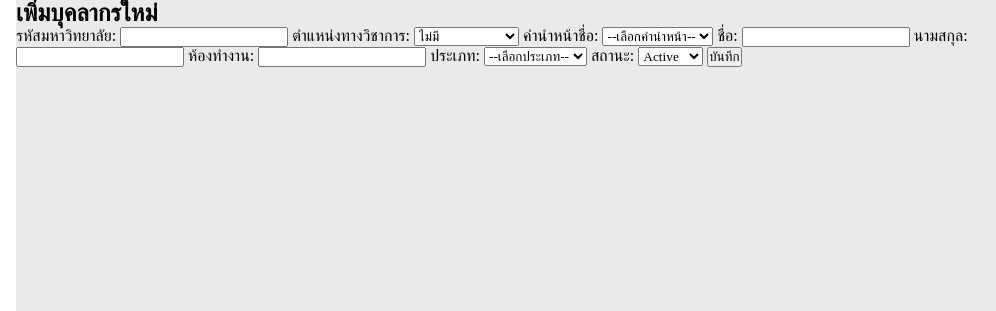
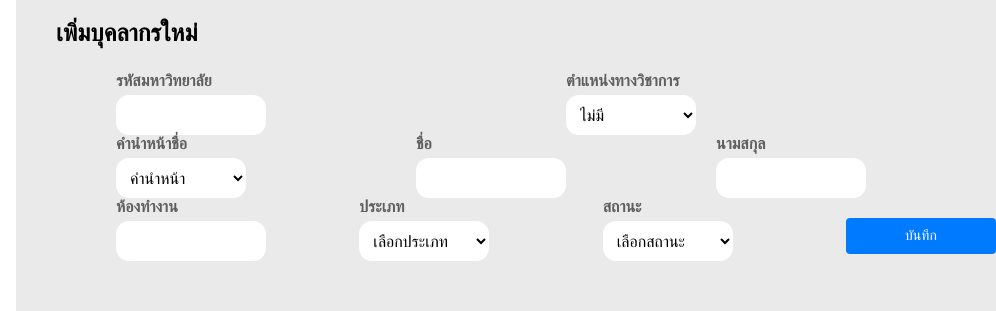
Before and after one commit to Phattharaphum/cs261-group8-100001, a website: page project-root/public/administrativeStaffDetails.html in a window 1280 px wide. Shown: the top 311 px of the page, 284-1280 px from the left. Drawn offline with Linux system fonts and the light colour scheme; a web font is replaced by a local one.

Commit message:
editadministrativeStaffDetails

```diff
--- a/project-root/public/administrativeStaffDetails.html
+++ b/project-root/public/administrativeStaffDetails.html
@@ -6,6 +6,10 @@
     <title>รายละเอียดบุคลากร</title>
     <link rel="stylesheet" href="css/stylesidebar.css">
     <link rel="stylesheet" href="css/styleadministrativeStaffDetails.css">
+    <link rel="preconnect" href="https://fonts.googleapis.com">
+    <link rel="preconnect" href="https://fonts.gstatic.com" crossorigin>
+    <link href="https://fonts.googleapis.com/css2?family=Bai+Jamjuree:ital,wght@0,200;0,300;0,400;0,500;0,600;0,700;1,200;1,300;1,400;1,500;1,600;1,700&display=swap" rel="stylesheet">
+
 </head>
 <body>
     <div class="container">
@@ -78,51 +82,68 @@
         function displayAddStaffForm(staff = {}) {
             const staffDetails = document.getElementById('staffDetails');
             staffDetails.innerHTML = `
-                <form id="staffForm">
-                    <label for="university_id">รหัสมหาวิทยาลัย:</label>
+            <form id="staffForm" >
+                <div class="staffForm1">
+                    <div class="university_id">
+                        <label  for="university_id">รหัสมหาวิทยาลัย</label>
                         <input type="text" id="university_id" name="university_id" value="${staff.university_id || ''}" required>
-
-                    <label for="academic_title">ตำแหน่งทางวิชาการ:</label>
-                    <select id="academic_title" name="academic_title">
-                        <option value="">--เลือกตำแหน่ง--</option>
+                    </div>
+                    <div class="academic_title">
+                        <label for="academic_title">ตำแหน่งทางวิชาการ</label>
+                        <select id="academic_title" name="academic_title" class="aaa">
+                            <option value="">เลือกตำแหน่ง</option>
                             <option value="ศ." ${staff.academic_title === 'ศ.' ? 'selected' : ''}>ศ.</option>
                             <option value="รศ." ${staff.academic_title === 'รศ.' ? 'selected' : ''}>รศ.</option>
                             <option value="ผศ." ${staff.academic_title === 'ผศ.' ? 'selected' : ''}>ผศ.</option>
                             <option value="ดร." ${staff.academic_title === 'ดร.' ? 'selected' : ''}>ดร.</option>
                             <option value="" ${!staff.academic_title ? 'selected' : ''}>ไม่มี</option>
                         </select>
-
-                    <label for="personal_title">คำนำหน้าชื่อ:</label>
-                    <select id="personal_title" name="personal_title" required>
-                        <option value="">--เลือกคำนำหน้า--</option>
+                    </div>
+                </div>
+                <div class="staffForm2">
+                    <div class="personal_title">
+                        <label for="personal_title">คำนำหน้าชื่อ</label>
+                        <select id="personal_title" name="personal_title" required class="aaa">
+                            <option value="">คำนำหน้า</option>
                             <option value="นาย" ${staff.personal_title === 'นาย' ? 'selected' : ''}>นาย</option>
                             <option value="นาง" ${staff.personal_title === 'นาง' ? 'selected' : ''}>นาง</option>
                             <option value="นางสาว" ${staff.personal_title === 'นางสาว' ? 'selected' : ''}>นางสาว</option>
                         </select>
-
-                    <label for="first_name">ชื่อ:</label>
+                    </div>
+                    <div class="first_name">
+                        <label for="first_name">ชื่อ</label>
                         <input type="text" id="first_name" name="first_name" value="${staff.first_name || ''}" required>
-
-                    <label for="last_name">นามสกุล:</label>
+                    </div>
+                    <div class="last_name">
+                        <label for="last_name">นามสกุล</label>
                         <input type="text" id="last_name" name="last_name" value="${staff.last_name || ''}" required>
-
-                    <label for="office">ห้องทำงาน:</label>
+                    </div>
+                </div>
+                <div class="staffForm3">
+                    <div class="office">
+                        <label for="office">ห้องทำงาน</label>
                         <input type="text" id="office" name="office" value="${staff.office || ''}">
-
-                    <label for="role">ประเภท:</label>
-                    <select id="role" name="role" required>
-                        <option value="">--เลือกประเภท--</option>
+                    </div>
+                    <div class="role">
+                        <label for="role">ประเภท</label>
+                        <select id="role" name="role" required class="aaa">
+                            <option value="">เลือกประเภท</option>
                             <option value="2" ${staff.role == 2 ? 'selected' : ''}>คณบดี</option>
                             <option value="3" ${staff.role == 3 ? 'selected' : ''}>เจ้าหน้าที่วิชาการ</option>
                         </select>
-
-                    <label for="status">สถานะ:</label>
-                    <select id="status" name="status" required>
+                    </div>
+                    <div class="status">
+                        <label for="status">สถานะ</label>
+                        <select id="status" name="status" required class="aaa">
+                            <option value="">เลือกสถานะ</option>
                             <option value="1" ${staff.status == 1 ? 'selected' : ''}>Active</option>
                             <option value="0" ${staff.status == 0 ? 'selected' : ''}>Inactive</option>
                         </select>
-
+                    </div>
+                    <div class="">
                         <button type="submit">บันทึก</button>
+                    </div>
+                </div>
             </form>
             `;
 
--- a/project-root/public/css/styleadministrativeStaffDetails.css
+++ b/project-root/public/css/styleadministrativeStaffDetails.css
@@ -15,7 +15,7 @@ body {
 
 .left {
     width: 300px;
-    background-color: #ffffff;
+    background-color: #EDEDED;
 	margin: 0;
 }
 
@@ -80,7 +80,7 @@ hr {
     width: 50%;
     height: 3px;
     border: none;
-    background-color: #BFBFBF;
+    background-color: #EDEDED;
     margin: 0;
     margin-left: 0;
 }
@@ -107,8 +107,8 @@ hr {
 .box {
     width: 200px;
     height: 200px;
-    background-color: #BFBFBF;
-    border: 1px solid #BFBFBF;
+    background-color: #EDEDED;
+    border: 1px solid #EDEDED;
     display: flex;
     justify-content: center;
     align-items: center;
@@ -123,7 +123,7 @@ hr {
     padding: 20px 30px;
     font-size: 22px;
     border: 3px solid #023047;
-    background-color: #F4F4F4;
+    background-color: #EDEDED;
     color: #023047;
     cursor: pointer;
     border-radius: 16px;
@@ -158,3 +158,97 @@ hr {
 	margin-top: 20px;
 	font-size: 15pt;
 }
+
+#pageTitle {
+    width: 1000px;
+    margin-bottom: 5px;
+    padding: 20px 40px;
+}
+/* ฟอร์ม */
+
+.staffForm1, .staffForm2, .staffForm3 {
+    display: flex;
+    flex-wrap: wrap;
+    justify-content: space-between; /* จัดวางช่องให้ห่างกันเท่าๆ กัน */
+    gap: 20px;
+    margin-left: 100px;
+  }
+
+  .university_id, .academic_title {
+    flex: 1 1 20%; /* แบ่งพื้นที่ 20% และสามารถยืดหยุ่นได้ */
+  }
+
+  .personal_title, .first_name, .last_name {
+    flex: 1 1 20%;
+  }
+
+  .office, .role, .status {
+    flex: 1 1 20%;
+  }
+
+/* ช่องกรอกข้อมูล input และ select */
+input[type="text"],
+select {
+    width: 150px; /* เต็มพื้นที่ของกล่องที่กำหนด */
+    max-width: 250px; /* จำกัดขนาดกว้างสุด */
+    padding: 8px;
+    font-size: 14px;
+    border: 1px solid #ccc;
+    border-radius: 4px;
+    box-sizing: border-box;
+}
+
+/* ปุ่มบันทึก */
+button[type="submit"] {
+    width: 150px;
+    background-color: #007bff;
+    color: white;
+    padding: 10px;
+    border: none;
+    border-radius: 4px;
+    cursor: pointer;
+    font-size: 14px;
+    text-align: center;
+    margin: 20px auto 0;
+    display: block;
+}
+
+button[type="submit"]:hover {
+    background-color: #0056b3;
+}
+
+
+
+
+.container input[type="text"] {
+    background-color: rgb(255, 255, 255);
+    border: none;
+    border-radius: 13px;
+    height: 40px;
+    padding-left: 10px;
+    font-size: 12pt;
+    font-weight: 600;
+    line-height: 1.5; /* Adjust line height to give room for diacritics */
+    padding-top: 5px; /* Optional: add padding to ensure diacritics display well */
+    padding-bottom: 5px; /* Optional: same as above */
+}
+
+.aaa {
+	background-color: rgb(255, 255, 255);
+    border: none;
+    border-radius: 13px;
+    height: 40px;
+    padding-left: 10px;
+    font-size: 12pt;
+    font-weight: 500;
+    line-height: 1.5; /* Adjust line height to give room for diacritics */
+    padding-top: 5px; /* Optional: add padding to ensure diacritics display well */
+    padding-bottom: 5px;
+    width: 130px;
+}
+label {
+    display: block;
+    margin-bottom: 5px;
+    font-weight: bold;
+    color: #5F5F5F;
+}
```
Lines whose indentation alone changed are shown as unchanged.
